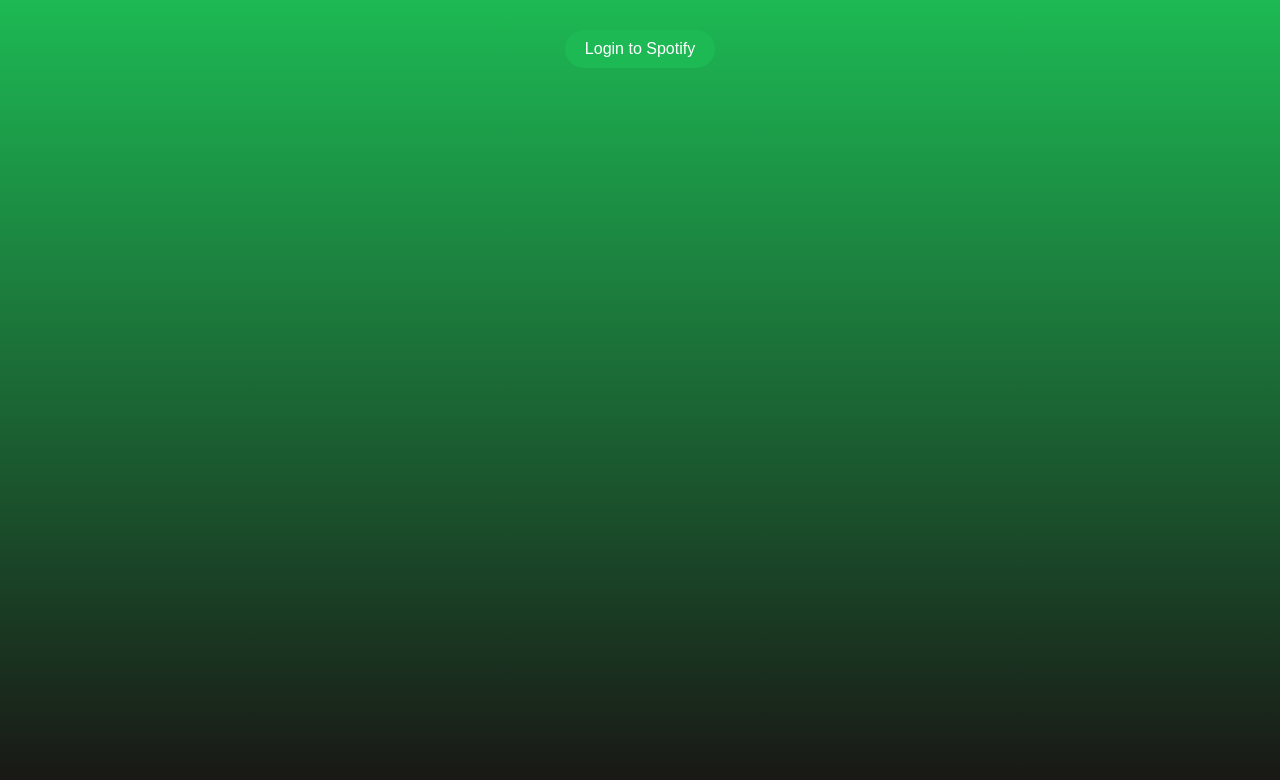
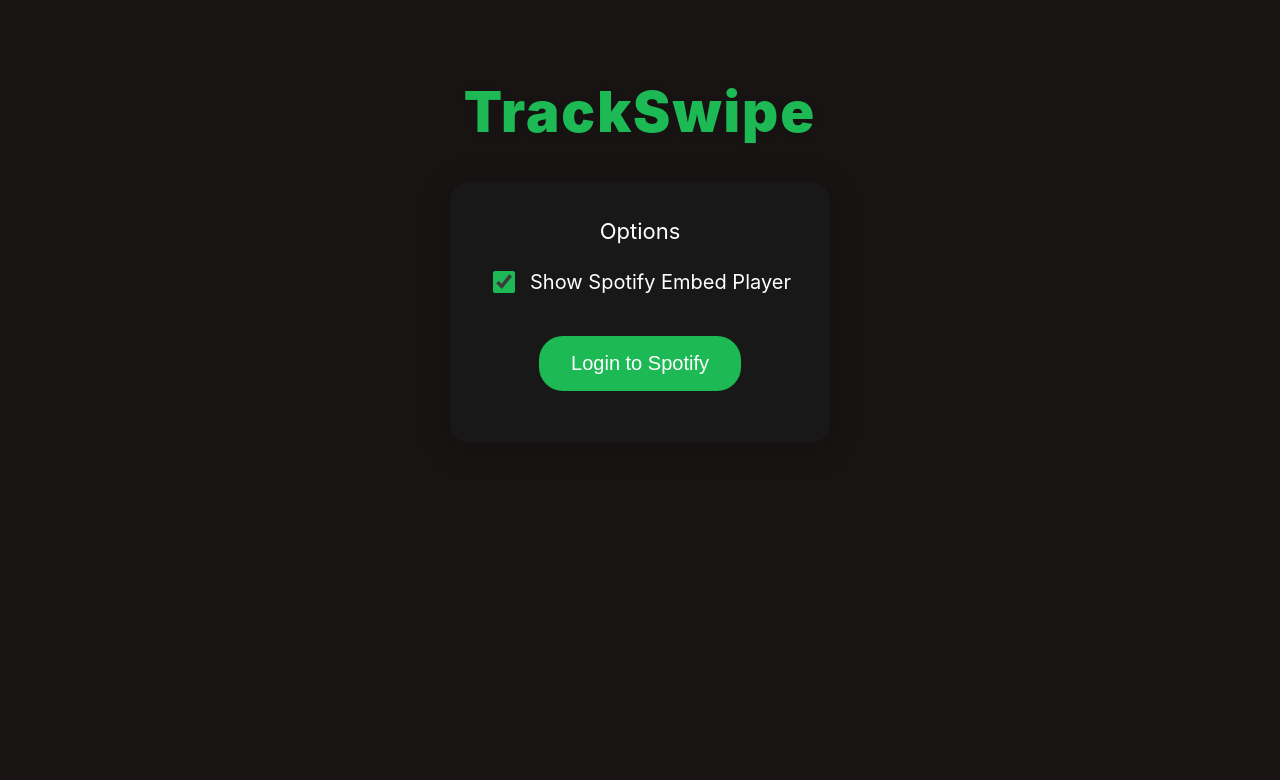
Before and after one commit to pshen44/TrackSwipe, a React (Create React App) app: page / in a window 1280 px wide. Shown: the top 780 px of the page. Built offline with nearby package versions, Linux system fonts and the light colour scheme.

Commit message:
feat: Enhance App layout and functionality with new components and styles

```diff
--- a/src/App.tsx
+++ b/src/App.tsx
@@ -30,19 +30,20 @@ const AppContainer = styled.div`
   flex-direction: column;
   align-items: center;
   min-height: 100vh;
-  background: linear-gradient(to bottom, #1DB954, #191414);
-  padding: 20px;
+  background: #191414; // Spotify dark black
+  padding: 40px 0 0 0;
   box-sizing: border-box;
   max-width: 100vw;
   max-height: 100vh;
   overflow-x: hidden;
+  font-size: 1.25rem;
 `;
 
 const CardContainer = styled.div`
-  width: 300px;
-  height: 400px;
+  width: 380px;
+  height: 520px;
   position: relative;
-  margin: 20px;
+  margin: 32px;
   transform: translateZ(0);
 `;
 
@@ -52,7 +53,7 @@ const MainContent = styled.div`
   align-items: flex-start;
   justify-content: center;
   width: 100%;
-  margin-top: 20px;
+  margin-top: 16px; // Reduced from 40px
   position: relative;
 `;
 
@@ -60,22 +61,20 @@ const SongCard = styled.div<{ transform?: string }>`
   position: absolute;
   width: 100%;
   height: 100%;
-  background: white;
-  border-radius: 20px;
-  padding: 20px;
-  box-shadow: 0 10px 20px rgba(0,0,0,0.2);
+  background: #232323; // Lighter than #191414 for contrast
+  border-radius: 32px;
+  padding: 40px;
+  box-shadow: 0px 14px 32px rgba(43, 255, 89, 0.22);
   display: flex;
   flex-direction: column;
   justify-content: space-between;
-  width: 300px;
-  height: 400px;
+  width: 380px;
+  height: 520px;
   transition: transform 0.3s ease-out;
   transform: ${props => props.transform || 'none'};
   user-select: none;
-  -webkit-user-select: none;
-  -moz-user-select: none;
-  -ms-user-select: none;
-  border: 2px solid transparent;
+  border: 2.5px solid transparent;
+  color: #fff; // Make all text inside the card white
   &:hover {
     border-color: #1DB954;
   }
@@ -87,61 +86,33 @@ const SongInfo = styled.div`
 
 const Title = styled.h2`
   margin: 0;
-  color: #191414;
+  color: #fff; // White title
 `;
 
 const Artist = styled.p`
-  color: #666;
+  color: #ccc; // Light gray for artist
   margin: 10px 0;
 `;
 
 const AlbumArt = styled.img`
   width: 100%;
-  height: 200px;
+  height: 260px;
   object-fit: cover;
-  border-radius: 10px;
-  margin: 10px 0;
+  border-radius: 14px;
+  margin: 18px 0;
   user-select: none;
-  -webkit-user-select: none;
-  -moz-user-select: none;
-  -ms-user-select: none;
   pointer-events: none;
-`;
-
-const PlayButton = styled.button`
-  position: absolute;
-  bottom: 20px;
-  left: 50%;
-  transform: translateX(-50%);
-  background: rgba(0, 0, 0, 0.7); /* Semi-transparent background */
-  color: white;
-  border: none;
-  border-radius: 50%;
-  width: 50px;
-  height: 50px;
-  display: flex;
-  justify-content: center;
-  align-items: center;
-  cursor: pointer;
-  font-size: 24px;
-  box-shadow: 0 2px 10px rgba(0, 0, 0, 0.3);
-  z-index: 2; /* Ensure it's above the card */
-
-  &:hover {
-    background: rgba(0, 0, 0, 0.9); /* Darker on hover */
-  }
 `;
 
 const Button = styled.button`
   background: #1DB954;
   color: white;
   border: none;
-  padding: 10px 20px;
-  border-radius: 20px;
+  padding: 16px 32px;
+  border-radius: 24px;
   cursor: pointer;
-  font-size: 16px;
-  margin: 10px;
-
+  font-size: 20px;
+  margin: 16px;
   &:hover {
     background: #1ed760;
   }
@@ -164,12 +135,12 @@ const SwipeIndicator = styled.div<{ direction: 'left' | 'right' }>`
 `;
 
 const PlaylistInput = styled.input`
-  padding: 10px;
-  margin: 10px;
-  width: 300px;
-  border-radius: 20px;
-  border: 2px solid #1DB954;
-  font-size: 16px;
+  padding: 16px;
+  margin: 16px;
+  width: 380px;
+  border-radius: 24px;
+  border: 2.5px solid #1DB954;
+  font-size: 20px;
   &:focus {
     outline: none;
     border-color: #1ed760;
@@ -177,7 +148,7 @@ const PlaylistInput = styled.input`
 `;
 
 const RemovedSongsList = styled.div<{isScrollable?: boolean}>`
-  margin-top: 20px;
+  margin-top: 80px; // Increased from 20px to move it down
   color: white;
   position: absolute;
   left: 20px;
@@ -226,7 +197,7 @@ const ApplyButton = styled(Button)`
 `;
 
 const KeptSongsList = styled.div<{isScrollable?: boolean}>`
-  margin-top: 20px;
+  margin-top: 80px; // Increased from 20px to move it down
   color: white;
   position: absolute;
   right: 20px;
@@ -270,6 +241,104 @@ const CardAndButtonContainer = styled.div`
   display: flex;
   flex-direction: column;
   align-items: center; /* Center the card and button horizontally */
+  margin-top: 30px;
+`;
+
+const TopBar = styled.div`
+  width: 100vw;
+  display: flex;
+  justify-content: space-between;
+  align-items: center;
+  position: fixed;
+  top: 0;
+  left: 0;
+  padding: 24px 36px 0 36px;
+  z-index: 2000;
+  pointer-events: none;
+`;
+
+const TopBarButton = styled(Button)`
+  margin: 0 0 0 0;
+  font-size: 1.1rem;
+  padding: 12px 28px;
+  pointer-events: auto;
+`;
+
+const Logo = styled.h1`
+  color: #1DB954; // Spotify green
+  font-size: 3.5rem;
+  margin-bottom: 36px;
+  font-weight: 900;
+  letter-spacing: 2px;
+  text-shadow: 0 2px 12px rgba(0,0,0,0.08);
+  background: none;
+  text-align: center;
+  width: 100%;
+  position: absolute;
+  top: -25px;
+  left: 0;
+  z-index: 1500;
+  pointer-events: none;
+`;
+
+const PlaylistHeaderButton = styled.button`
+  display: flex;
+  flex-direction: row;
+  align-items: center;
+  position: absolute;
+  top: 18px;
+  left: 1150px;
+  z-index: 1600;
+  gap: 20px;
+  background: rgba(25,25,25,0.92);
+  border-radius: 18px;
+  padding: 12px 28px 12px 18px;
+  box-shadow: 0 2px 16px rgba(0,0,0,0.12);
+  border: none;
+  cursor: pointer;
+  transition: background 0.2s;
+  outline: none;
+`;
+
+const PlaylistLabel = styled.div<{ $hovered?: boolean }>`
+  color: #1DB954;
+  font-size: 1.6rem;
+  font-weight: 700;
+  letter-spacing: 1.5px;
+  margin-right: 18px;
+  text-shadow: 0 2px 8px rgba(0,0,0,0.10);
+  transition: color 0.2s;
+  ${({ $hovered }) => $hovered && `
+    color: #fff;
+  `}
+`;
+
+const SwitchText = styled.span`
+  color: #1DB954;
+  font-size: 1.6rem;
+  font-weight: 700;
+  letter-spacing: 1.5px;
+  margin-right: 18px;
+  text-shadow: 0 2px 8px rgba(0,0,0,0.10);
+  transition: color 0.2s;
+`;
+
+const PlaylistCover = styled.img`
+  width: 64px;
+  height: 64px;
+  border-radius: 12px;
+  object-fit: cover;
+  box-shadow: 0 2px 12px rgba(0,0,0,0.18);
+  background: #232323;
+`;
+
+const PlaylistTitle = styled.div`
+  color: #fff;
+  font-weight: bold;
+  font-size: 1.5rem;
+  text-align: left;
+  max-width: 320px;
+  word-break: break-word;
 `;
 
 interface Song {
@@ -286,17 +355,11 @@ interface Song {
 interface SwipeableCardProps {
   song: Song;
   onSwipe: (direction: string) => void;
-  onPlayClick: () => void;
 }
 
-const SwipeableCard: React.FC<SwipeableCardProps> = ({ song, onSwipe, onPlayClick }) => {
+const SwipeableCard: React.FC<SwipeableCardProps> = ({ song, onSwipe }) => {
   const [showLeftIndicator, setShowLeftIndicator] = useState(false);
   const [showRightIndicator, setShowRightIndicator] = useState(false);
-
-  const handlePlayClick = () => {
-    // This will be handled in the parent component (App) via context or prop drilling
-    // For now, it's a placeholder.
-  };
 
   const handlers = useSwipeable({
     onSwiping: (e: SwipeEventData) => {
@@ -338,7 +401,7 @@ const SwipeableCard: React.FC<SwipeableCardProps> = ({ song, onSwipe, onPlayClic
       setShowRightIndicator(false);
     },
     trackMouse: true,
-    delta: 1,
+    delta: 40,
     touchEventOptions: { passive: false },
     preventScrollOnSwipe: true,
     trackTouch: true,
@@ -359,12 +422,6 @@ const SwipeableCard: React.FC<SwipeableCardProps> = ({ song, onSwipe, onPlayClic
           <Title>{song.name}</Title>
           <Artist>{song.artists && Array.isArray(song.artists) ? song.artists.map(artist => artist.name).join(', ') : 'Unknown Artist'}</Artist>
         </SongInfo>
-        <PlayButton onClick={onPlayClick}>▶</PlayButton>
-        {song.preview_url && (
-          <audio controls src={song.preview_url} style={{ width: '100%', marginTop: '10px' }}>
-            Your browser does not support the audio element.
-          </audio>
-        )}
       </SongCard>
     </div>
   );
@@ -380,6 +437,17 @@ function App() {
   const [swipeActionHistory, setSwipeActionHistory] = useState<{ song: Song; direction: 'left' | 'right' }[]>([]);
   const [keptSongsList, setKeptSongsList] = useState<Song[]>([]);
   const [player, setPlayer] = useState<any>(null);
+  const audioRef = React.useRef<HTMLAudioElement>(null);
+  const [playingPreviewId, setPlayingPreviewId] = useState<string | null>(null);
+  const [currentSongName, setCurrentSongName] = useState<string | null>(null);
+  const [currentSongId, setCurrentSongId] = useState<string | null>(null);
+  const [showEmbed, setShowEmbed] = useState(() => {
+    const stored = localStorage.getItem('showEmbed');
+    return stored === null ? true : stored === 'true';
+  });
+  const [playlistName, setPlaylistName] = useState<string>('');
+  const [playlistImage, setPlaylistImage] = useState<string>(''); // New state for playlist image
+  const [playlistHeaderHovered, setPlaylistHeaderHovered] = useState(false);
 
   useEffect(() => {
     const urlParams = new URLSearchParams(window.location.search);
@@ -570,34 +638,32 @@ function App() {
     }
 
     try {
-      console.log('Making API call to fetch playlist tracks...');
       const response = await axios.get(`https://api.spotify.com/v1/playlists/${playlistId}/tracks`, {
-        headers: {
-          Authorization: `Bearer ${token}`
-        }
+        headers: { Authorization: `Bearer ${token}` }
       });
-      console.log('API response received:', response);
-      console.log('API response data:', response.data);
+
+      // Fetch playlist details for the name and image
+      const playlistResponse = await axios.get(`https://api.spotify.com/v1/playlists/${playlistId}`, {
+        headers: { Authorization: `Bearer ${token}` }
+      });
+      setPlaylistName(playlistResponse.data.name || '');
+      setPlaylistImage(
+        playlistResponse.data.images && playlistResponse.data.images.length > 0
+          ? playlistResponse.data.images[0].url
+          : ''
+      );
 
       if (response.data && Array.isArray(response.data.items)) {
-        console.log('Number of tracks received:', response.data.items.length);
-        if (response.data.items.length > 0) {
-          setSongs(response.data.items
-            .map((item: any) => item.track)
-            .filter((track: any) => track && track.id)); // Only keep valid tracks with an id
-          console.log('Songs state updated.');
-        } else {
-          console.log('Playlist is empty or no tracks found.');
-          setSongs([]);
-        }
+        setSongs(response.data.items
+          .map((item: any) => item.track)
+          .filter((track: any) => track && track.id));
       } else {
-        console.error('Unexpected API response structure - missing or invalid items array:', response.data);
         setSongs([]);
       }
-
     } catch (error) {
-      console.error('Error fetching playlist:', error);
       setSongs([]);
+      setPlaylistName('');
+      setPlaylistImage('');
     }
   };
 
@@ -703,24 +769,149 @@ function App() {
     }
   };
 
+  const handlePlayPreview = (song: Song) => {
+    if (!song.preview_url) return;
+    const audio = audioRef.current;
+    if (!audio) return;
+
+    // If clicking the same song, toggle pause/play
+    if (playingPreviewId === song.id) {
+      if (!audio.paused) {
+        audio.pause();
+      } else {
+        audio.play().catch(err => {
+          console.warn('Audio play failed:', err);
+        });
+      }
+    } else {
+      setPlayingPreviewId(song.id);
+      // Set src and play
+      audio.src = song.preview_url;
+      audio.currentTime = 0;
+      audio.play().catch(err => {
+        console.warn('Audio play failed:', err);
+      });
+    }
+  };
+
+  useEffect(() => {
+    if (playingPreviewId && audioRef.current) {
+      // Try to play when preview changes
+      audioRef.current.currentTime = 0;
+      audioRef.current.play().catch((err) => {
+        // Some browsers require user interaction
+        console.warn('Audio play failed:', err);
+      });
+    }
+  }, [playingPreviewId]);
+
+  // Get the current song on the card
+  const currentSong = songs[currentIndex];
+
+
+  // Fetch and log the song name from Spotify API when currentSong changes
+  useEffect(() => {
+    if (currentSong && token) {
+      console.log('Current card song id:', currentSong.id);
+
+      // Fetch song details from Spotify API
+      axios.get(`https://api.spotify.com/v1/tracks/${currentSong.id}`, {
+        headers: {
+          Authorization: `Bearer ${token}`
+        }
+      })
+      .then(response => {
+        if (response.data && response.data.name) {
+          console.log('Fetched song name from Spotify API:', response.data.name);
+          setCurrentSongName(response.data.name);
+          setCurrentSongId(response.data.id);
+        } else {
+          console.log('Could not fetch song name from Spotify API.');
+          setCurrentSongName(null);
+          setCurrentSongId(null);
+        }
+      })
+      .catch(error => {
+        console.error('Error fetching song from Spotify API:', error);
+        setCurrentSongName(null);
+        setCurrentSongId(null);
+      });
+    } else {
+      setCurrentSongName(null);
+      setCurrentSongId(null);
+    }
+  }, [currentSong, token]);
+
+  useEffect(() => {
+    localStorage.setItem('showEmbed', showEmbed.toString());
+  }, [showEmbed]);
+
   if (!token) {
     return (
       <AppContainer>
-        <Button onClick={handleLogin}>
-          Login to Spotify
-        </Button>
+        <h1 style={{
+          color: '#1DB954',
+          fontSize: '3.5rem',
+          marginBottom: 36,
+          fontWeight: 900,
+          letterSpacing: 2,
+          textShadow: '0 2px 12px rgba(0,0,0,0.08)'
+        }}>
+          TrackSwipe
+        </h1>
+        <div style={{
+          background: 'rgba(25,25,25,0.85)',
+          borderRadius: 20,
+          padding: 36,
+          boxShadow: '0 4px 32px rgba(0,0,0,0.25)',
+          marginBottom: 40,
+          minWidth: 380,
+          display: 'flex',
+          flexDirection: 'column',
+          alignItems: 'center'
+        }}>
+          <div style={{ marginBottom: 24, fontSize: 22, color: '#fff' }}>
+            Options
+          </div>
+          <label style={{ color: '#fff', fontSize: 20, marginBottom: 24, display: 'flex', alignItems: 'center', gap: 12 }}>
+            <input
+              type="checkbox"
+              checked={showEmbed}
+              onChange={() => setShowEmbed(v => !v)}
+              style={{ accentColor: '#1DB954', width: 22, height: 22 }}
+            />
+            Show Spotify Embed Player
+          </label>
+          <Button onClick={handleLogin}>
+            Login to Spotify
+          </Button>
+        </div>
       </AppContainer>
     );
   }
 
   return (
     <StyleSheetManager shouldForwardProp={shouldForwardProp}>
+      {/* TopBar with Undo (left) and Logout (right) */}
+      <TopBar>
+        <div>
+          {swipeActionHistory.length > 0 && (
+            <TopBarButton
+              onClick={handleUndo}
+              disabled={swipeActionHistory.length === 0}
+            >
+              Undo ({swipeActionHistory.length})
+            </TopBarButton>
+          )}
+        </div>
+        <div>
+          <TopBarButton onClick={logout}>Logout</TopBarButton>
+        </div>
+      </TopBar>
+      {songs.length > 0 && (
+        <Logo>TrackSwipe</Logo>
+      )}
       <AppContainer>
-        <Button onClick={logout}>Logout</Button>
-        {swipeActionHistory.length > 0 && (
-          <Button onClick={handleUndo} style={{ marginLeft: '10px' }} disabled={swipeActionHistory.length === 0}>Undo ({swipeActionHistory.length})</Button>
-        )}
-
         {songs.length === 0 ? (
           <div>
             <PlaylistInput
@@ -736,6 +927,37 @@ function App() {
           </div>
         ) : (
           <>
+            {playlistName && (
+              <PlaylistHeaderButton
+                onMouseEnter={() => setPlaylistHeaderHovered(true)}
+                onMouseLeave={() => setPlaylistHeaderHovered(false)}
+                onClick={() => {
+                  setSongs([]);
+                  setPlaylistId('');
+                  setPlaylistUrl('');
+                  setPlaylistName('');
+                  setPlaylistImage('');
+                  setCurrentIndex(0);
+                  setRemovedSongsStack([]);
+                  setSwipeActionHistory([]);
+                  setKeptSongsList([]);
+                }}
+                title="Switch playlist"
+              >
+                {playlistHeaderHovered ? (
+                  <SwitchText>Switch?</SwitchText>
+                ) : (
+                  <PlaylistLabel>Playlist:</PlaylistLabel>
+                )}
+                {playlistImage && (
+                  <PlaylistCover
+                    src={playlistImage}
+                    alt="Playlist cover"
+                  />
+                )}
+                <PlaylistTitle>{playlistName}</PlaylistTitle>
+              </PlaylistHeaderButton>
+            )}
             <MainContent>
               {removedSongsStack.length > 0 && (
                 <RemovedSongsList isScrollable={removedSongsStack.length > 10}>
@@ -758,14 +980,13 @@ function App() {
               )}
               <CardAndButtonContainer>
                 <CardContainer>
-                  {songs.slice(currentIndex, currentIndex + 1).map((song) => (
+                  {currentSong && (
                     <SwipeableCard
-                      key={song.id}
-                      song={song}
+                      key={currentSong.id}
+                      song={currentSong}
                       onSwipe={handleSwipe}
-                      onPlayClick={() => playSong(`spotify:track:${song.id}`)}
                     />
-                  ))}
+                  )}
                   {currentIndex >= songs.length && (
                     <div style={{ color: 'white', textAlign: 'center', marginTop: '40px', fontSize: '1.2em' }}>
                       No more songs in this playlist!
@@ -800,6 +1021,41 @@ function App() {
             </MainContent>
           </>
         )}
+        <audio
+          ref={audioRef}
+          src={playingPreviewId ? songs.find(song => song.id === playingPreviewId)?.preview_url : undefined}
+          onEnded={() => setPlayingPreviewId(null)}
+          style={{ display: 'none' }}
+        />
+        {showEmbed && currentSongId && (
+          <div
+            style={{
+              position: 'fixed',
+              bottom: 0,
+              left: 0,
+              width: '100vw',
+              background: 'rgba(25, 25, 25, 0.98)',
+              zIndex: 1000,
+              display: 'flex',
+              flexDirection: 'column',
+              alignItems: 'center',
+              padding: '12px 0'
+            }}
+          >
+            <div style={{ color: '#fff', marginBottom: 6, fontWeight: 'bold', fontSize: 16 }}>
+              {currentSongName}
+            </div>
+            <iframe
+              title="Spotify Embed Player"
+              src={`https://open.spotify.com/embed/track/${currentSongId}`}
+              width="340"
+              height="80"
+              frameBorder="0"
+              allow="autoplay; clipboard-write; encrypted-media; fullscreen; picture-in-picture"
+              style={{ borderRadius: 8, background: '#191414' }}
+            />
+          </div>
+        )}
       </AppContainer>
     </StyleSheetManager>
   );
```
